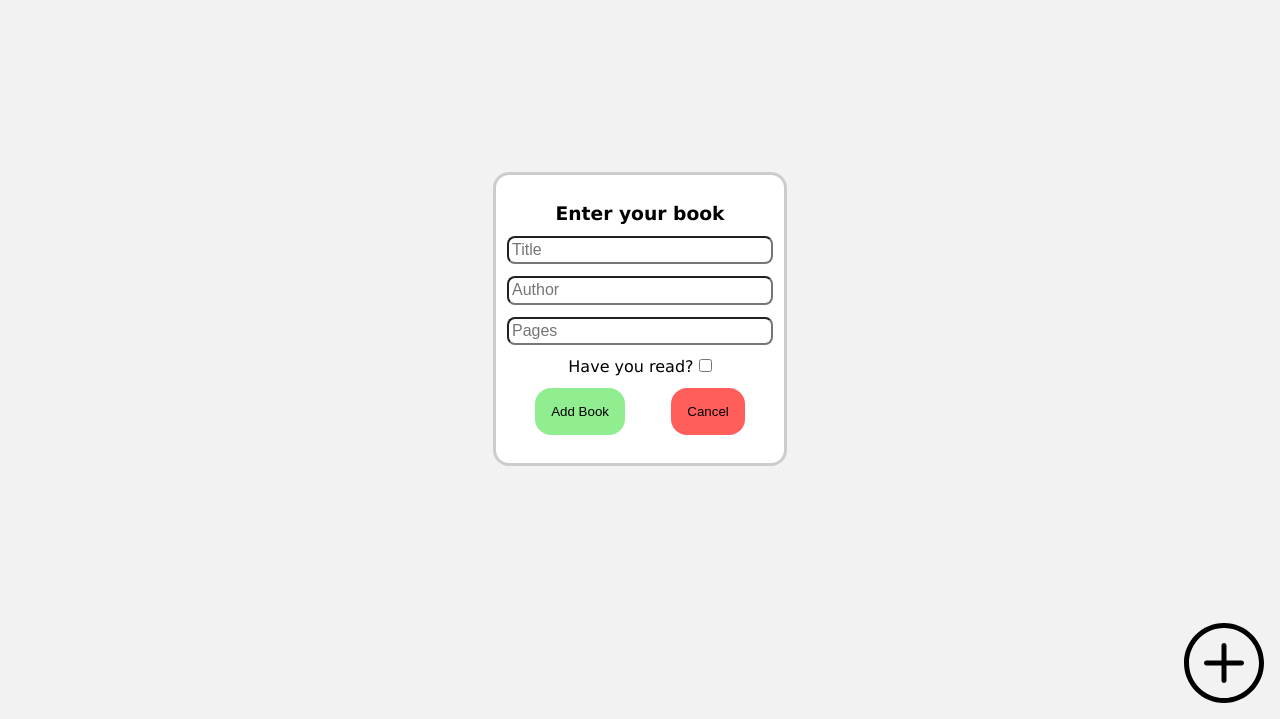
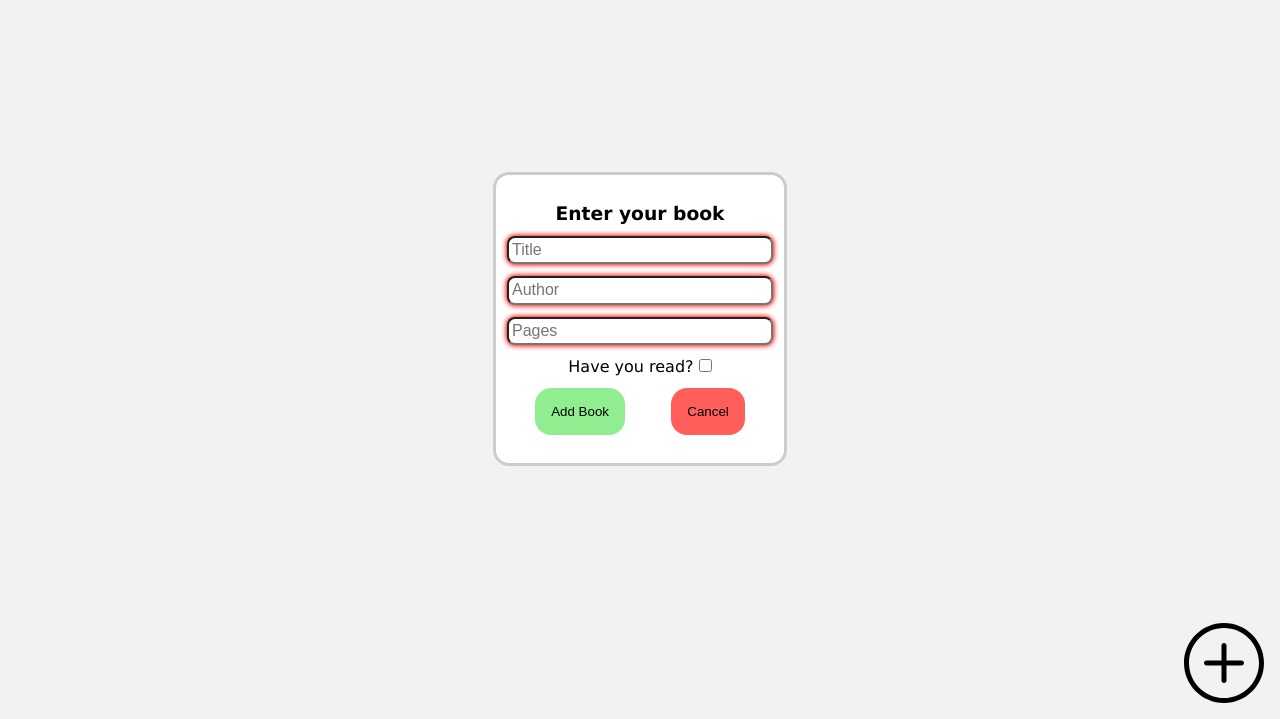
Before and after one commit to claytonm17/library, a plain HTML site: page index.html in a window 1280 px wide. Both pictures are taken after a click on the button 1224 px from the left and 744 px from the top of the page. Shown: the part 81-800 px from the top of the page. Drawn offline with Linux system fonts and the light colour scheme; a web font is replaced by a local one.

Commit message:
Add form validation through html and css

```diff
--- a/index.html
+++ b/index.html
@@ -22,9 +22,16 @@
     <div class="form-container">
         <form action="" method="" class="form-contents">
             <h3>Enter your book</h3>
-            <input type="text" name="title" id="title-input" placeholder="Title"/>
-            <input type="text" name="author" id="author-input" placeholder="Author"/>
-            <input type="number" name="pages" id="pages-input" placeholder="Pages"/>
+            <input type="text" name="title" id="title-input" placeholder="Title" required/>
+            <input type="text" name="author" id="author-input" placeholder="Author" required/>
+            <input
+            type="number"
+            name="pages"
+            id="pages-input"
+            placeholder="Pages"
+            min = "1"
+            max = "21450"
+            required/>
             <div class="isRead-container">
                 <label for="isRead" class="isRead-label">Have you read?</label>
                 <input type="checkbox" name="yes" id="yes-input"/>
--- a/index.js
+++ b/index.js
@@ -99,7 +99,7 @@ cancelButton.addEventListener('click', () => {
     clearForm();
 })
 
-formContainer.addEventListener('submit', () => {
+formContainer.addEventListener('submit', function(event) {
     event.preventDefault()
     // Get input values
     const title = document.getElementById('title-input').value;
--- a/styles.css
+++ b/styles.css
@@ -165,3 +165,11 @@ svg {
     border-radius: 1rem;
     cursor: pointer;
 }
+
+input:invalid {
+    box-shadow: 0 0 5px 1px red;
+}
+
+input:focus:invalid {
+    box-shadow: none;
+}
```
